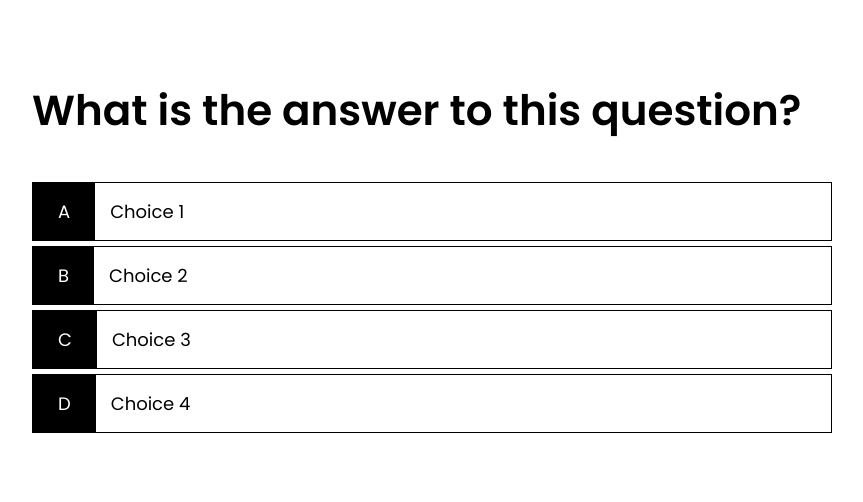
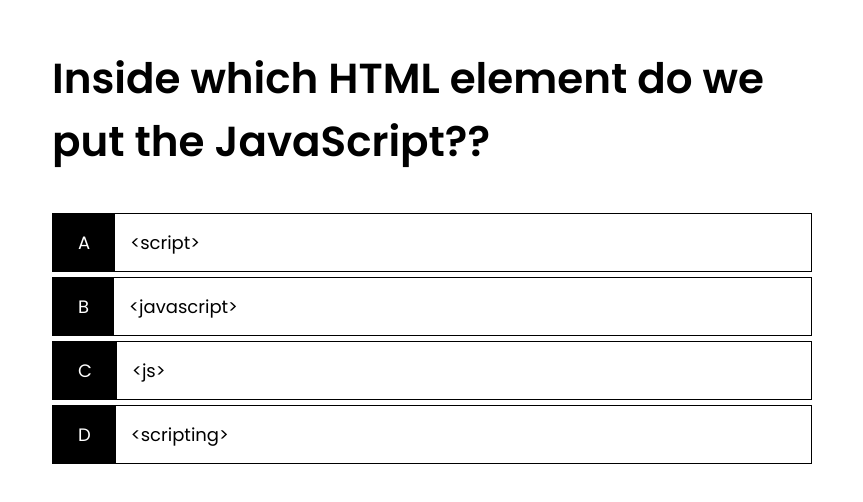
Before and after one commit to Patrickgp/Code-Quiz, a plain HTML site: page game.html in a window 1280 px wide. Shown: the part 142-644 px from the top of the page, without its empty margins (208-1071 px from the left). Drawn offline with Linux system fonts and the light colour scheme.

Commit message:
User is able to cycle through questions and will be able to select an answer via getNewQuestion()

```diff
--- a/assets/css/game.css
+++ b/assets/css/game.css
@@ -22,4 +22,5 @@
 
 .choice-text {
     padding: 1.5rem;
+    width: 100%;
 }
--- a/assets/css/style.css
+++ b/assets/css/style.css
@@ -53,6 +53,7 @@ h3 {
     align-items: center;
     max-width: 80rem;
     margin: 0 auto;
+    padding: 2rem;
 }
 
 .container > * {
--- a/assets/js/game.js
+++ b/assets/js/game.js
@@ -2,7 +2,7 @@ const question = document.getElementById('question');
 const choices = Array.from(document.getElementsByClassName('choice-text'));
 
 let currentQuestion = {};
-let acceptingAnswers = true;
+let acceptingAnswers = false;
 let score = 0;
 let questionCounter = 0;
 let availableQuestions = [];
@@ -42,7 +42,39 @@ startGame = () => {
     questionCounter = 0;
     score = 0;
     availableQuestions = [...questions];
-
+    getNewQuestion();
 }
 
+getNewQuestion = () => {
+    if(questionCounter >= maxQuestions) {
+        return window.location.assign(".end.html")
+    };
+
+    questionCounter++;
+    const questionIndex = Math.floor(Math.random() * availableQuestions.length);
+    currentQuestion = availableQuestions[questionIndex];
+    question.innerText = currentQuestion.question;
+
+    choices.forEach( choice => {
+        const number = choice.dataset['number'];
+        choice.innerText = currentQuestion['choice' + number]
+    });
+
+    availableQuestions.splice(questionIndex, 1);
+
+    acceptingAnswers = true;
+};
+
+choices.forEach( choice => {
+    choice.addEventListener('click', e =>{
+        if (!acceptingAnswers) return;
+
+        acceptingAnswers = false;
+        const selectedChoice = e.target;
+        const selectedAnswer = selectedChoice.dataset['number'];
+        getNewQuestion();
+    });
+});
+
+
 startGame();
```
